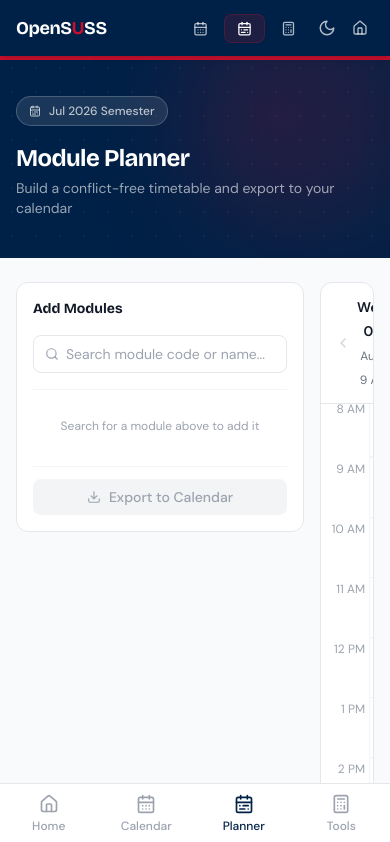
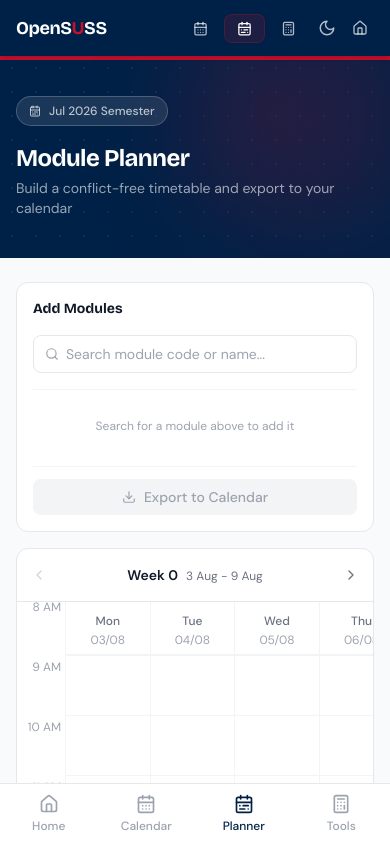
Before and after one commit to jungyongjy/opensuss, a React (Vite) app: page /planner in a window 390 px wide. Shown: the top 842 px of the page. Built offline with nearby package versions, Linux system fonts and the light colour scheme.

Commit message:
fix: responsive layout for planner on mobile

```diff
--- a/src/pages/PlannerPage.jsx
+++ b/src/pages/PlannerPage.jsx
@@ -73,8 +73,8 @@ export default function PlannerPage() {
         </div>
       </header>
 
-      <main className="flex-1 max-w-6xl mx-auto w-full px-4 py-6 flex gap-4 items-start">
-        <aside className="w-72 shrink-0 flex flex-col gap-4 sticky top-20">
+      <main className="flex-1 max-w-6xl mx-auto w-full px-4 py-6 flex flex-col lg:flex-row gap-4 items-start pb-20 md:pb-6">
+        <aside className="w-full lg:w-72 shrink-0 flex flex-col gap-4 lg:sticky lg:top-20">
           <div className="rounded-xl border border-gray-200 dark:border-gray-700 bg-white dark:bg-gray-800 p-4 flex flex-col gap-4">
             <h2 className="font-display text-sm font-bold text-gray-900 dark:text-gray-100">Add Modules</h2>
             <ModuleSearch
@@ -93,7 +93,7 @@ export default function PlannerPage() {
           </div>
         </aside>
 
-        <div className="flex-1 rounded-xl border border-gray-200 dark:border-gray-700 bg-white dark:bg-gray-800 overflow-hidden min-h-[600px]">
+        <div className="flex-1 w-full rounded-xl border border-gray-200 dark:border-gray-700 bg-white dark:bg-gray-800 overflow-hidden min-h-[500px]">
           <WeeklyGrid modules={selectedModules} />
         </div>
       </main>
```
